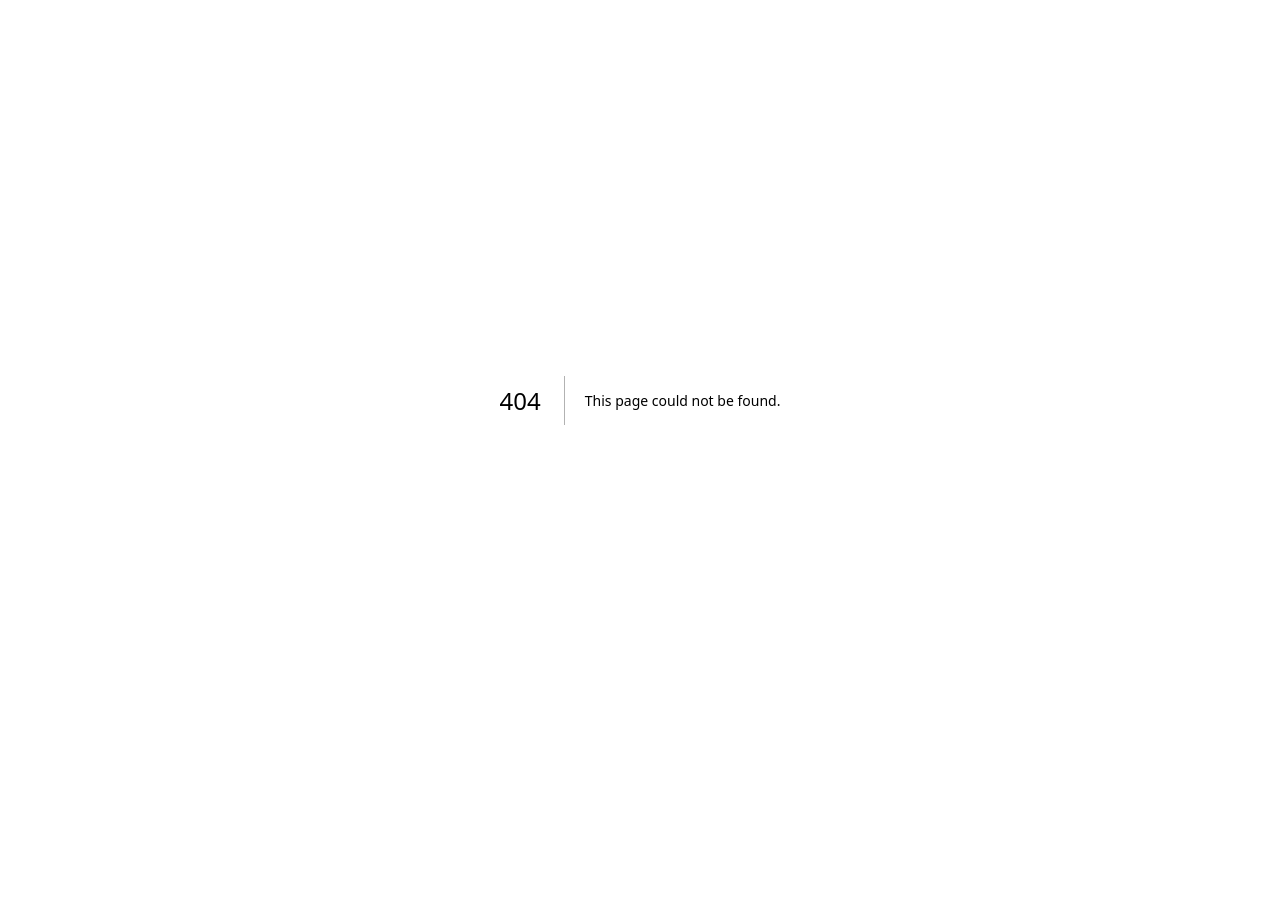
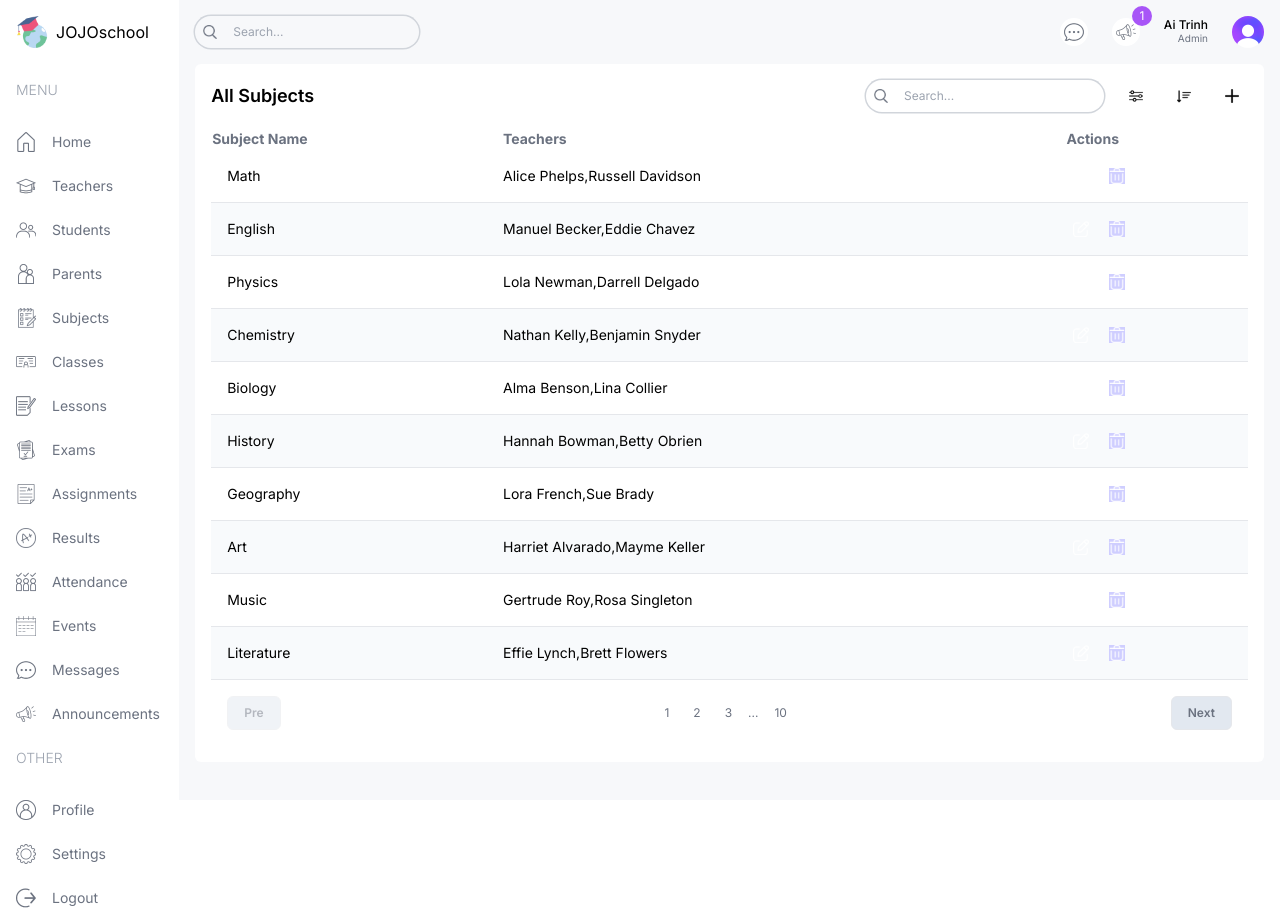
Before and after one commit to AiTrinh303/SCHOOL-Management, a Next.js app: page /list/subjects in a window 1280 px wide. Before the commit this address had no page. Before the commit the page ends 800 px from the top, so only its background shows below. Built offline with nearby package versions, Linux system fonts and the light colour scheme.

Commit message:
add subjects list page

```diff
--- /dev/null
+++ b/src/app/(dashboard)/list/subjects/page.tsx
@@ -0,0 +1,85 @@
+import Pagination from "@/components/Pagination";
+import Table from "@/components/Table";
+import TableSearch from "@/components/TableSearch";
+import { role, subjectsData } from "@/lib/data";
+import Image from "next/image";
+import Link from "next/link";
+
+type Subject = {
+  id: number;
+  name: string;
+  teachers: string[];
+};
+
+const columns = [
+  {
+    header: "Subject Name",
+    accessor: "name",
+  },
+  {
+    header: "Teachers",
+    accessor: "teachers",
+    className: "hidden md:table-cell",
+  },
+  {
+    header: "Actions",
+    accessor: "action",
+  },
+];
+
+const SubjectListPage = () => {
+  const renderRow = (item: Subject) => (
+    <tr
+      key={item.id}
+      className="border-b border-gray-200 even:bg-slate-50 text-sm hover:bg-jojoPurpleLight"
+    >
+      <td className="flex items-center gap-4 p-4">{item.name}</td>
+      <td className="hidden md:table-cell">{item.teachers.join(",")}</td>
+      <td>
+        <div className="flex items-center gap-2">
+         <Link href={`/list/teachers/${item.id}`}>
+            <button className="w-7 h-7 flex items-center justify-center rounded-full bg-jojoSky">
+              <Image src="/edit.png" alt="" width={16} height={16} />
+            </button>
+          </Link>
+          {role === "admin" && (
+            <button className="w-7 h-7 flex items-center justify-center rounded-full bg-jojoPurple">
+              <Image src="/delete.png" alt="" width={16} height={16} />
+            </button>
+          )}
+        </div>
+      </td>
+    </tr>
+  );
+
+  return (
+    <div className="bg-white p-4 rounded-md flex-1 m-4 mt-0">
+      {/* TOP */}
+      <div className="flex items-center justify-between">
+        <h1 className="hidden md:block text-lg font-semibold">All Subjects</h1>
+        <div className="flex flex-col md:flex-row items-center gap-4 w-full md:w-auto">
+          <TableSearch />
+          <div className="flex items-center gap-4 self-end">
+            <button className="w-8 h-8 flex items-center justify-center rounded-full bg-jojoYellow">
+              <Image src="/filter.png" alt="" width={14} height={14} />
+            </button>
+            <button className="w-8 h-8 flex items-center justify-center rounded-full bg-jojoYellow">
+              <Image src="/sort.png" alt="" width={14} height={14} />
+            </button>
+            {role === "admin" && (
+                          <button className="w-8 h-8 flex items-center justify-center rounded-full bg-jojoYellow">
+                            <Image src="/plus.png" alt="Filter" width={14} height={14} />
+                          </button>
+                        )}
+          </div>
+        </div>
+      </div>
+      {/* LIST */}
+      <Table columns={columns} renderRow={renderRow} data={subjectsData} />
+      {/* PAGINATION */}
+      <Pagination />
+    </div>
+  );
+};
+
+export default SubjectListPage;
```
